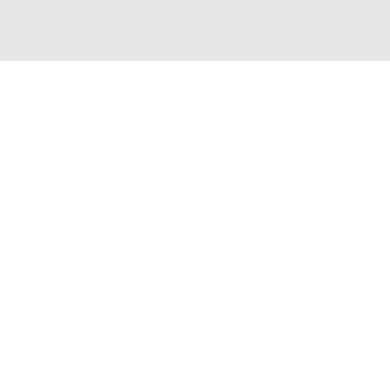
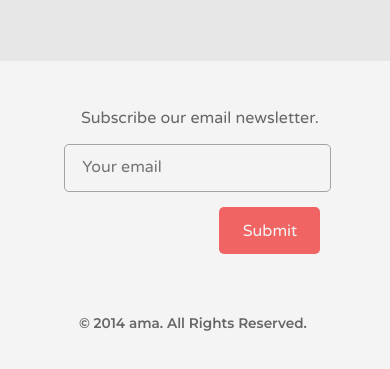
Before and after one commit to hotko1/testmaket1, a website: page index.html in a window 390 px wide. Shown: the part 8164-8533 px from the top of the page. Before the commit the page ends 8225 px from the top, so only its background shows below. Drawn offline with nearby package versions, Linux system fonts and the light colour scheme.

Commit message:
Task 68191: Added perfect pixel style and adaptive for footer

```diff
--- a/index.html
+++ b/index.html
@@ -259,6 +259,20 @@
             </div>
         </div>
     </section>
+    <footer class="footer">
+        <div class="row container">
+            <div class="col-xl-6 col-lg-6 col-md-6 col-sm-12 col-12 order-xl-1 order-lg-1 order-md-1 order-sm-2 order-2 footer__left">
+                <p class="footer_copyright">© 2014 ama. All Rights Reserved.</p>
+            </div>
+            <div class="offset-xl-1 offset-lg-0 offset-md-0 offset-sm-0 offset-0 col-xl-5 col-lg-6 col-md-6 col-sm-12 col-12 order-xl-2 order-lg-2 order-md-2 order-sm-1 order-1 footer__right">
+                <form class="footer__form" action="#">
+                    <label class="footer__form-label" for="input_email">Subscribe our email newsletter.</label>
+                    <input class="footer__form-input" type="email" name="input_email" placeholder="Your email">
+                    <input class="footer__form-submit" type="submit" value="Submit">
+                </form>
+            </div>
+        </div>
+    </footer>
     <script src="https://code.jquery.com/jquery-3.6.1.min.js"></script>
     <script src="js/slick.min.js"></script>
     <script src="js/script.js"></script>
--- /dev/null
+++ b/scss/_foooter.scss
@@ -0,0 +1,140 @@
+@import "reset";
+@import "variables";
+
+.footer {
+    padding-top: 59px;
+    padding-bottom: 90px;
+    background-color: $whitesmoke;
+
+    @media (max-width: 1024px) {
+        padding-top: 45px;
+        padding-bottom: 60px;
+    }
+
+    .row {
+        flex-wrap: nowrap;
+        padding-left: 0;
+
+        @media (max-width: 1250px) {
+            overflow: hidden;
+        }
+        @media (max-width: 767px) {
+            flex-wrap: wrap;
+        }
+    }
+    &__left {
+        display: flex;
+        align-items: center;
+        padding-left: 0;
+
+        @media (max-width: 767px) {
+            justify-content: center;
+        }
+    }
+    &__right {
+
+        @media (max-width: 575px) {
+            padding-left: 10px;
+            padding-right: 10px;
+        }
+    }
+    &_copyright {
+        transform: translate(5px, 1px) scaleX(0.975);
+        font-family: $font-family-title;
+        font-size: 1.125rem;
+        line-height: 1.2;
+        font-weight: 600;
+        color: $ironside-grey;
+
+        @media (max-width: 1024px) {
+            margin-bottom: 30px;
+            font-size: 1rem;
+        }
+        @media (max-width: 767px) {
+            margin-bottom: 0;
+        }
+        @media (max-width: 575px) {
+            font-size: 0.875rem;
+        }
+    }
+    &__form {
+        transform: translateX(-8px);
+
+        @media (max-width: 1024px) {
+            transform: translateX(0);
+        }
+        @media (max-width: 767px) {
+            text-align: center;
+        }
+
+        &-label {
+            display: inline-block;
+            margin-bottom: 14px;
+            transform: translateX(2px) scaleX(1.005);
+            font-family: $font-family-base;
+            font-size: 1rem;
+            line-height: 1.5;
+            font-weight: 400;
+            color: $ironside-grey;
+
+            @media (max-width: 767px) {
+                width: 100%;
+            }
+        }
+        &-input {
+            width: 275px;
+            padding: 11px 17px 11px 17px;
+            background-color: $whitesmoke;
+            border: 1px solid $dawn;
+            border-radius: 5px;
+            font-family: $font-family-base;
+            font-size: 1rem;
+            line-height: 1.5rem;
+            font-weight: 400;
+            color: $ironside-grey;
+
+            @media (max-width: 1280px) {
+                width: 245px;
+            }
+            @media (max-width: 1024px) {
+                margin-bottom: 15px;
+            }
+            @media (max-width: 575px) {
+                width: 80%;
+            }
+
+            &::placeholder {
+                transform: translateY(-1px);
+            }
+        }
+        &-submit {
+            margin-left: 7px;
+            padding: 15px 23px 13px 24px;
+            background-color: $bean-red;
+            border-radius: 5px;
+            border-color: $bean-red;
+            border-style: none;
+            font-family: $font-family-base;
+            font-size: 1rem;
+            line-height: 1.2;
+            font-weight: 400;
+            color: $whitesmoke;
+            cursor: pointer;
+            transition: all .5s;
+            &:hover {
+                opacity: 0.7;
+            }
+
+            @media (max-width: 1024px) {
+                margin-left: 50%;
+            }
+            @media (max-width: 767px) {
+                margin-left: 7px;
+                margin-bottom: 60px;
+            }
+            @media (max-width: 575px) {
+                margin-left: 50%;
+            }
+        }
+    }
+}
--- a/scss/_variables.scss
+++ b/scss/_variables.scss
@@ -17,7 +17,9 @@ $baltic-sea: #262626;
 $dune: #313131;
 $iridium: #3a3a3a;
 $ironside-grey: #666666;
+$dawn: #a3a3a3;
 $silver-chalice: #aeaeae;
 $silversand: #c2c2c2;
 $ghost: #cbcbcb;
 $mercury: #e7e7e7;
+$whitesmoke: #f4f4f4;
--- a/scss/style.scss
+++ b/scss/style.scss
@@ -10,3 +10,4 @@
 @import "taken-with-ama";
 @import "call-to-action";
 @import "compatibility";
+@import "foooter";
```
Also changed, not shown: css/style.css, 1 other file.
